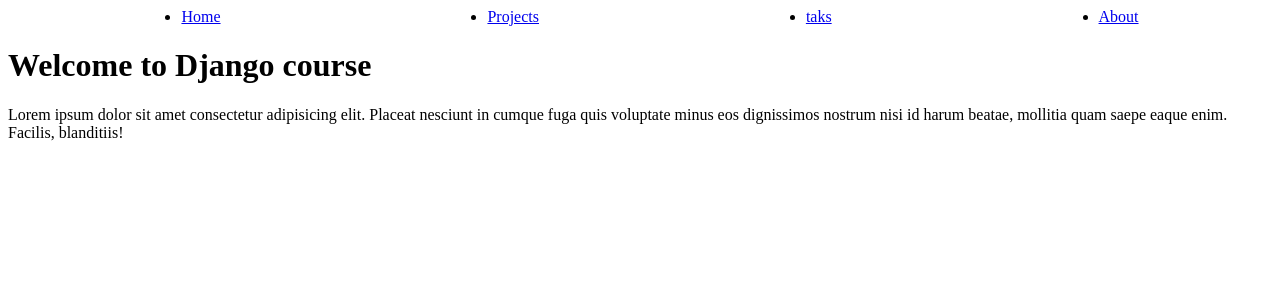
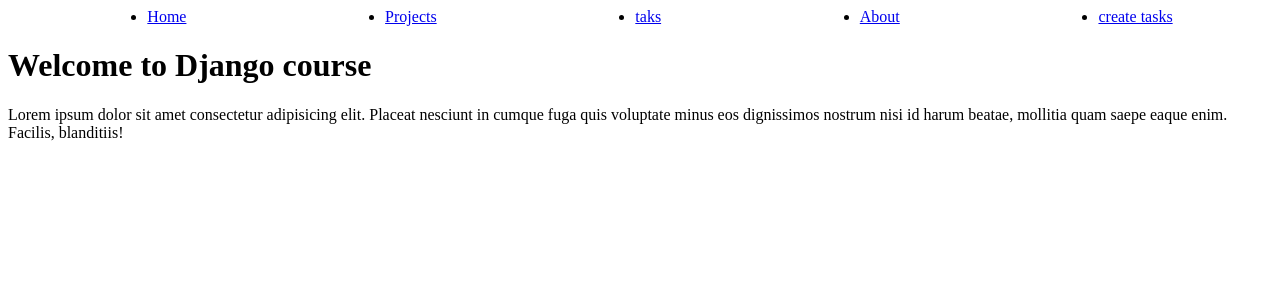
Before and after one commit to Avila-Pato/Django-curso, a Django app: page / in a window 1280 px wide. Shown: the top 300 px of the page. Run offline with Django 5.2, Linux system fonts and the light colour scheme.

Commit message:
Add create tasks functionality with form and template; update URLs and base layout

```diff
--- /dev/null
+++ b/myapp/forms.py
@@ -0,0 +1,6 @@
+from django import forms
+
+
+class CreateNewTask(forms.Form):
+    title = forms.CharField(label="Titulo de tarea", max_length=200)
+    description = forms.CharField(label="Descripcion de tarea", widget=forms.Textarea)
--- a/myapp/templates/layouts/base.html
+++ b/myapp/templates/layouts/base.html
@@ -14,6 +14,9 @@
     <li>
       <a href="/about">About</a>
     </li>
+    <li>
+      <a href="/create_tasks">create tasks</a>
+    </li>
   </ul>
 </nav>
 <!--  esto sirve para la herencia y mostrar el contenido que se le pasa de otros templates -->
--- a/myapp/urls.py
+++ b/myapp/urls.py
@@ -8,4 +8,5 @@
     path("hello/<str:username>/", views.hello),
     path("projects/", views.projects),
     path("tasks/", views.tasks),
+    path("create_tasks/", views.create_tasks),
 ]
--- a/myapp/views.py
+++ b/myapp/views.py
@@ -1,7 +1,9 @@
 from django.http import HttpResponse
+
+from myapp.forms import CreateNewTask
 from .models import Project, Task
 from django.shortcuts import get_object_or_404
-from django.shortcuts import render
+from django.shortcuts import render, redirect
 
 # Create your views here.
 
@@ -30,3 +32,17 @@
 ):
     tasks = Task.objects.all()
     return render(request, "tasks.html", {"tasks": tasks})
+
+
+def create_tasks(request):
+    # Crear una tarea
+    if request.method == "GET":
+        return render(request, "create_tasks.html", {"form": CreateNewTask()})
+    else:
+        Task.objects.create(
+            title=request.POST["title"],
+            description=request.POST["description"],
+            # project=request.POST["project"],
+            project_id=request.POST["project"],
+        )
+        return redirect("/tasks/")
```
Also changed, not shown: myapp/templates/create_tasks.html (added, +9 -0 lines), myapp/templates/layouts/admin.html (deleted).
